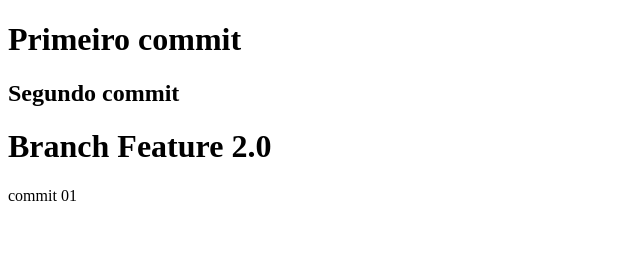
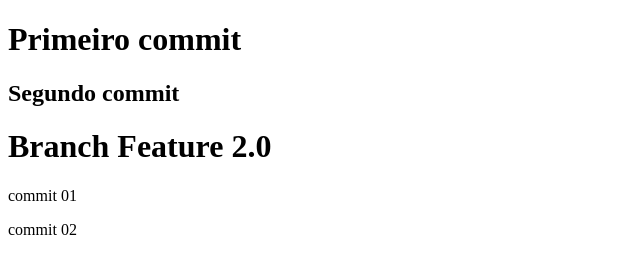
Before and after one commit to Tiago-soft-dev/ifes-tsi-tcmd, a plain HTML site: page index.html in a window 1280 px wide. Shown: the full height of the page, 0-640 px from the left. Drawn offline with Linux system fonts and the light colour scheme.

Commit message:
feature commit 02

```diff
--- a/index.html
+++ b/index.html
@@ -11,5 +11,6 @@
 
     <h1>Branch Feature 2.0</h1>
     <p>commit 01</p>
+    <p>commit 02</p>
 </body>
 </html>
```
